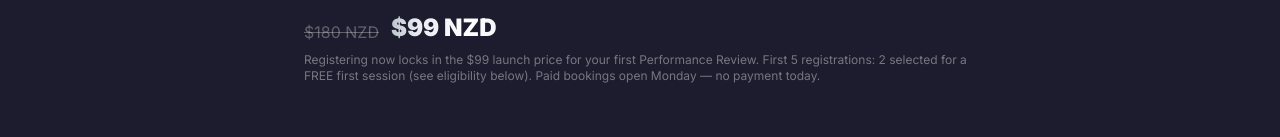
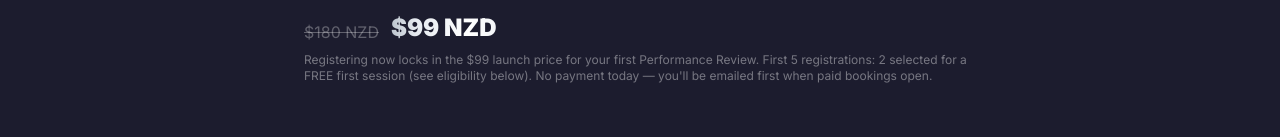
Before and after one commit to N8Nuks/blackdiamondlabs, a Next.js app: page /performance/book in a window 1280 px wide. Shown: the part 268-405 px from the top of the page. Built offline with nearby package versions, Linux system fonts and the light colour scheme.

Commit message:
Remove Monday date promise from registration copy

```diff
--- a/app/performance/book/page.tsx
+++ b/app/performance/book/page.tsx
@@ -96,7 +96,7 @@ export default function Book() {
             <span className="text-white/30 line-through">$180 NZD</span>
             <span className="text-2xl font-black" style={silverText}>$99 NZD</span>
           </div>
-          <p className="text-xs text-white/40 mb-2">Registering now locks in the $99 launch price for your first Performance Review. First 5 registrations: 2 selected for a FREE first session (see eligibility below). Paid bookings open Monday — no payment today.</p>
+          <p className="text-xs text-white/40 mb-2">Registering now locks in the $99 launch price for your first Performance Review. First 5 registrations: 2 selected for a FREE first session (see eligibility below). No payment today — you'll be emailed first when paid bookings open.</p>
 
           <H>Athlete details</H>
           <div className="grid sm:grid-cols-2 gap-4">
--- a/app/performance/thanks/page.tsx
+++ b/app/performance/thanks/page.tsx
@@ -12,7 +12,7 @@ export default function Thanks() {
         <p className="text-xs font-bold uppercase tracking-[0.35em] mb-3" style={{ color: '#C7CEDA' }}>Black Diamond Performance</p>
         <h1 className="text-4xl sm:text-5xl font-black mb-6">Registration <span style={silverText}>received.</span></h1>
         <p className="text-sm text-white/40 max-w-md mx-auto leading-relaxed">
-          Check your email for your registration confirmation. You&apos;ve locked in the $99 launch price, and you&apos;re in the founding group — two of the first five registrations will be selected for a free first session. Paid bookings open Monday.
+          Check your email for your registration confirmation. You&apos;ve locked in the $99 launch price, and you&apos;re in the founding group — two of the first five registrations will be selected for a free first session. You'll be emailed first when paid bookings open.
         </p>
         <p className="text-sm text-white/40 max-w-md mx-auto leading-relaxed mt-4">
           Didn&apos;t receive an email? Check spam, or contact us via the <a href="/contact" className="underline">contact page</a>.
```
